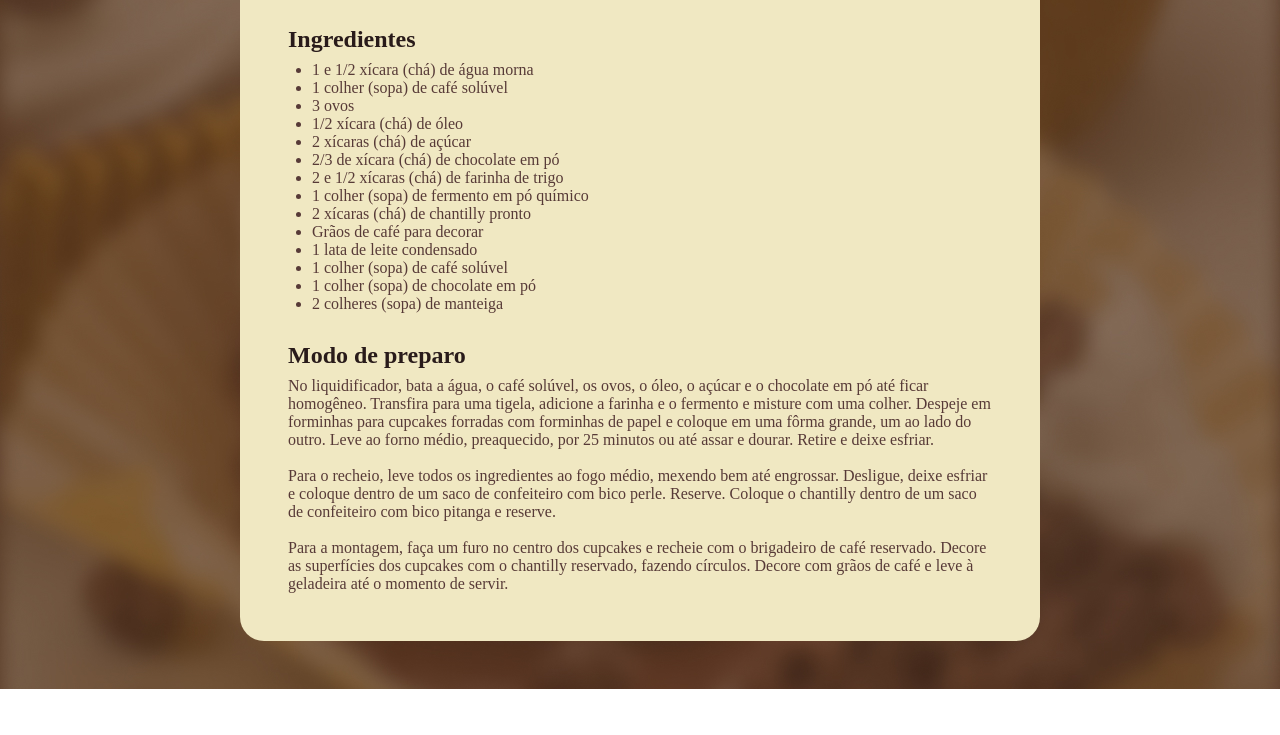
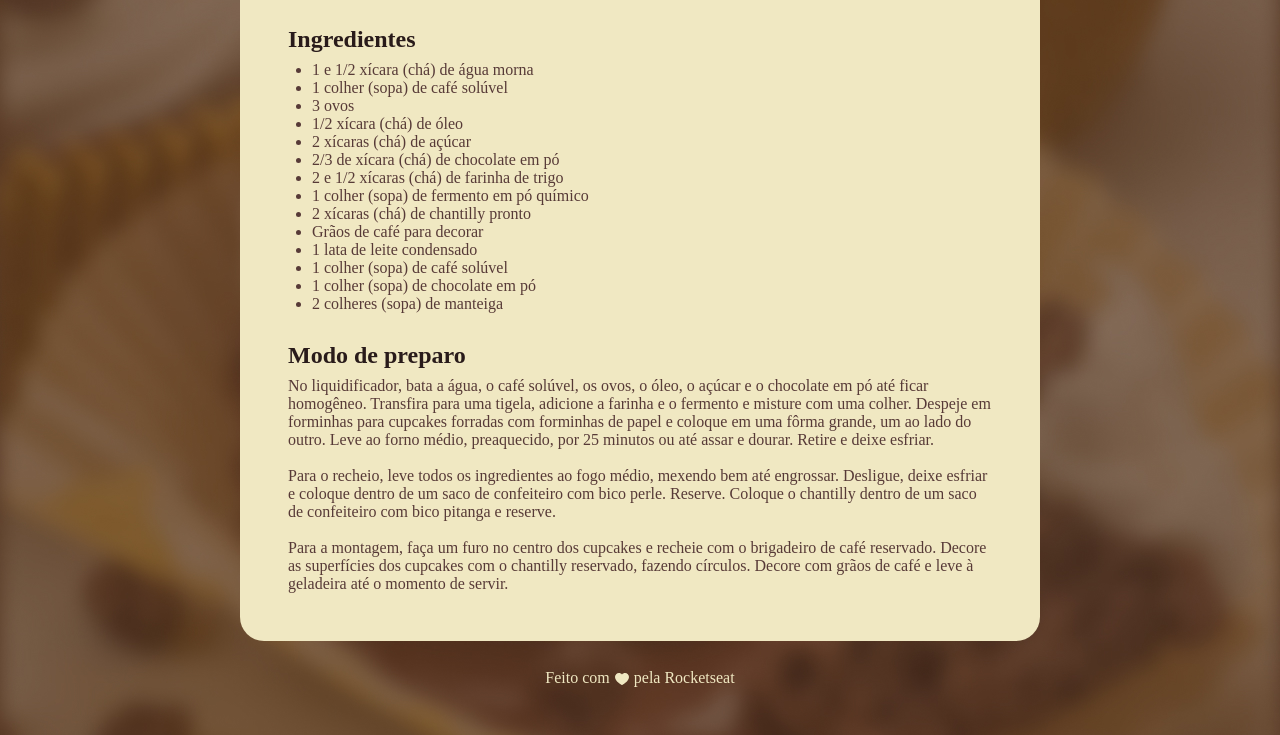
Before and after one commit to brunomaia08/pagina_de_receitas, a plain HTML site: page index.html in a window 1280 px wide. Shown: the part 669-1404 px from the top of the page. Before the commit the page ends 1358 px from the top, so only its background shows below. Drawn offline with Linux system fonts and the light colour scheme; a web font is replaced by a local one.

Commit message:
adicionando footer

```diff
--- a/index.html
+++ b/index.html
@@ -61,5 +61,11 @@
     </main>
   </div>
 
+  <footer>
+    Feito com
+    <img src="assets/heart.svg" alt="coração">
+    pela Rocketseat
+  </footer>
+
 </body>
 </html>
--- a/style.css
+++ b/style.css
@@ -20,7 +20,7 @@ body {
   width: 800px;
   border-radius: 24px;
   padding: 24px;
-  margin: 48px auto;
+  margin: 48px auto 28px;
 }
 
 img {
@@ -58,3 +58,13 @@ h1, h2 {
 ul {
   padding-left: 24px;
 }
+
+footer {
+  color: #F0E8C2;
+  text-align: center;
+  padding-bottom: 48px;
+}
+
+footer img {
+  vertical-align: middle;
+}
```
Also changed, not shown: assets/heart.svg (added).
